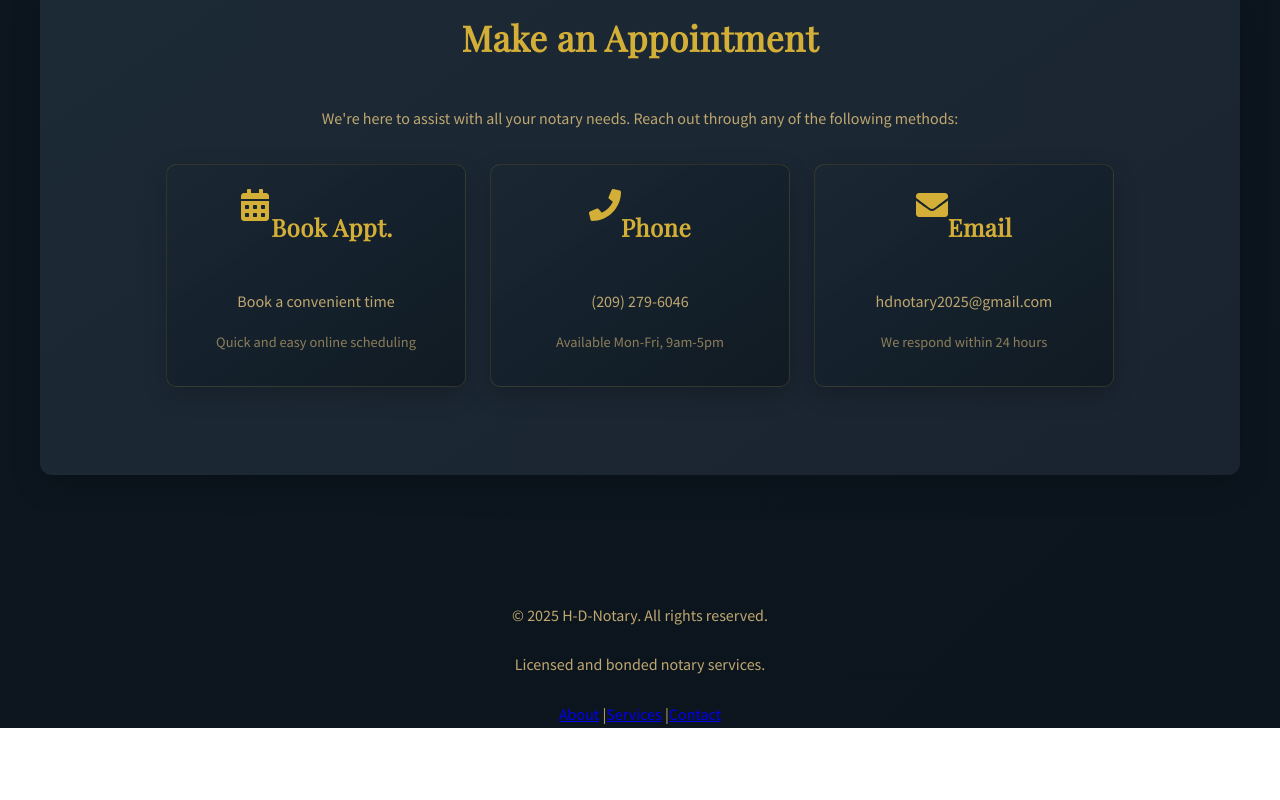
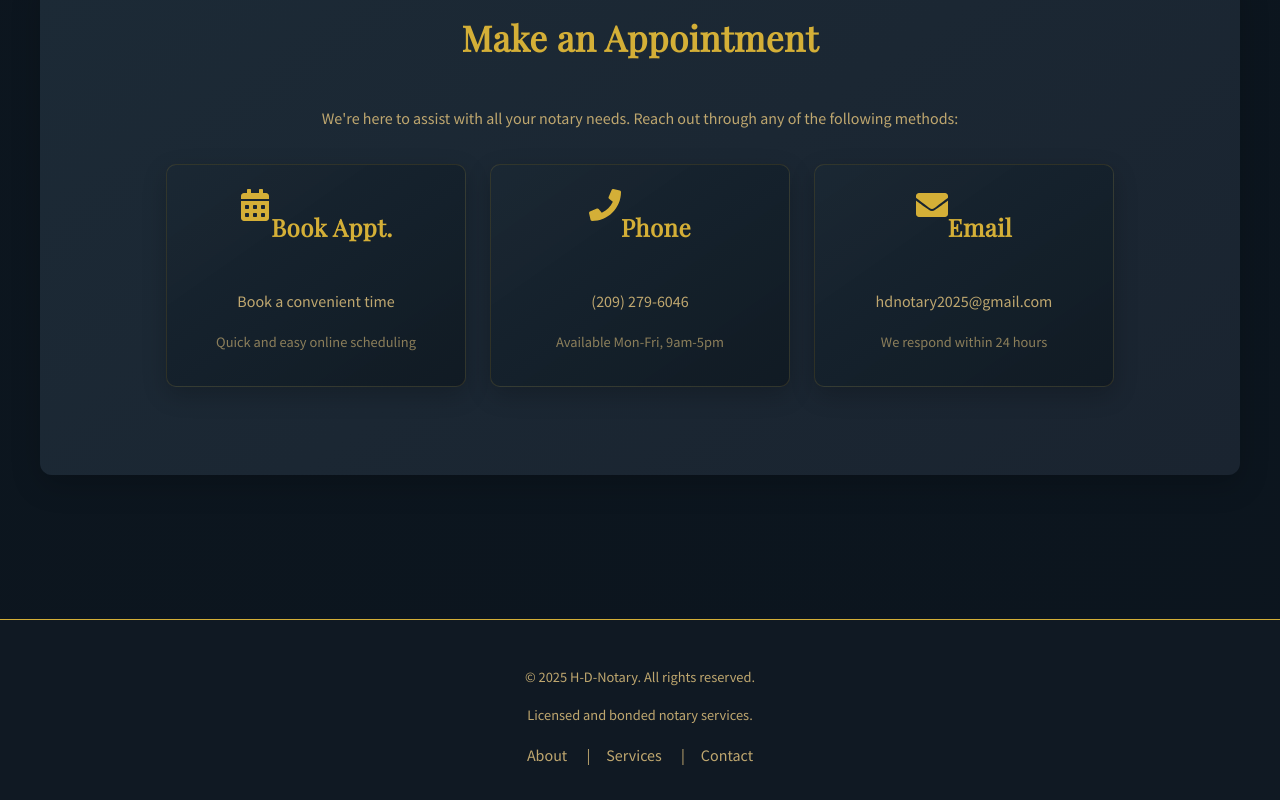
Before and after one commit to ViaHub92/H-D-Notary, a React (Create React App) app in the folder hd-notary/: page / in a window 1280 px wide. Shown: the part 2376-3176 px from the top of the page. Before the commit the page ends 3104 px from the top, so only its background shows below. Built offline with nearby package versions, Linux system fonts and the light colour scheme.

Commit message:
hdnotary is live

```diff
--- a/hd-notary/public/index.html
+++ b/hd-notary/public/index.html
@@ -2,7 +2,7 @@
 <html lang="en">
   <head>
     <meta charset="utf-8" />
-    <link rel="icon" href="%PUBLIC_URL%/favicon.ico" />
+    <link rel="icon" href="%PUBLIC_URL%/hdlogo.ico" />
     <meta name="viewport" content="width=device-width, initial-scale=1" />
     <meta name="theme-color" content="#000000" />
     <meta
--- a/hd-notary/src/App.css
+++ b/hd-notary/src/App.css
@@ -306,7 +306,7 @@ p {
   grid-template-columns: repeat(auto-fit, minmax(280px, 1fr));
   gap: 2rem;
   margin-top: 1rem;
-  width: 100%; /* Ensure the container takes full width */
+  width: 100%;
 }
 
 .feature-item {
@@ -315,8 +315,8 @@ p {
   border-radius: 8px;
   padding: 1.5rem;
   transition: all 0.3s ease;
-  max-width: 100%; /* Limit maximum width to container */
-  margin: 0 auto; /* Center the item horizontally */
+  max-width: 100%;
+  margin: 0 auto;
 }
 
 /* Update the feature-item h3 and h3::after styles */
@@ -597,3 +597,49 @@ p {
   transform: scale(1.2);
   color: var(--gold-accent);
 }
+
+/* Footer styling to match theme */
+footer {
+  padding: 2rem 1rem;
+  background-color: rgba(16, 26, 35, 0.95);
+  border-top: 1px solid var(--gold-primary);
+  margin-top: 2rem;
+}
+
+.footer-links {
+  margin-top: 1rem;
+}
+
+.footer-links a {
+  color: var(--gold-secondary);
+  text-decoration: none;
+  margin: 0 1rem;
+  position: relative;
+  transition: color 0.3s ease;
+  padding-bottom: 5px;
+}
+
+.footer-links a::after {
+  content: '';
+  position: absolute;
+  bottom: 0;
+  left: 0;
+  width: 0;
+  height: 1px;
+  background-color: var(--gold-accent);
+  transition: width 0.3s ease;
+}
+
+.footer-links a:hover {
+  color: var(--gold-accent);
+}
+
+.footer-links a:hover::after {
+  width: 100%;
+}
+
+footer p {
+  color: var(--gold-secondary);
+  font-size: 0.9rem;
+  margin-bottom: 0.5rem;
+}
```
Also changed, not shown: hd-notary/public/logo.png (added), 1 other file (tests, documents, lock files or other folders).
